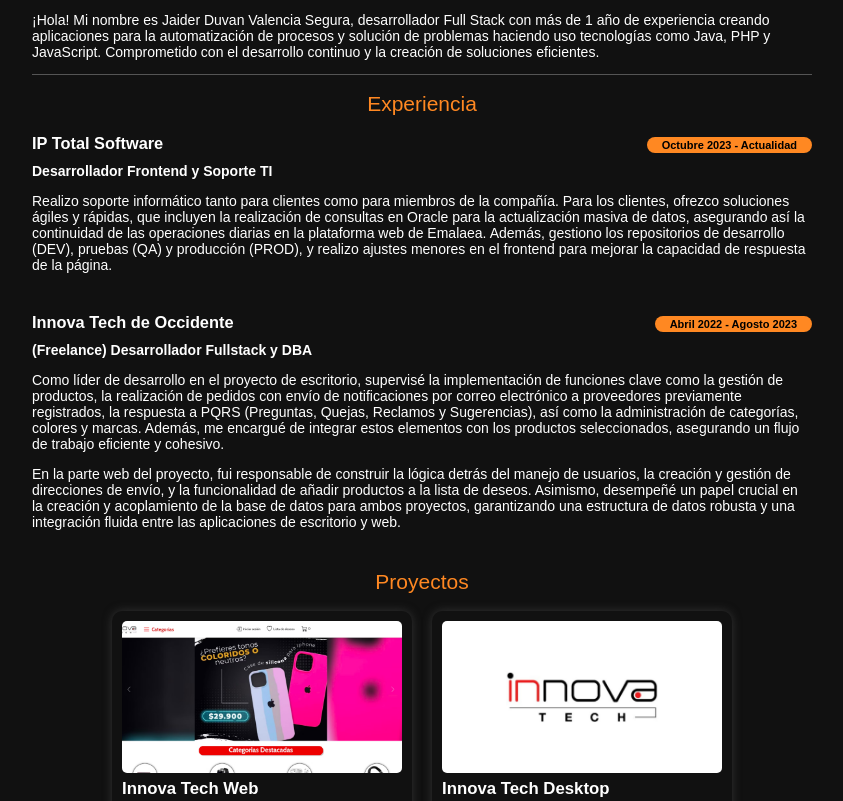
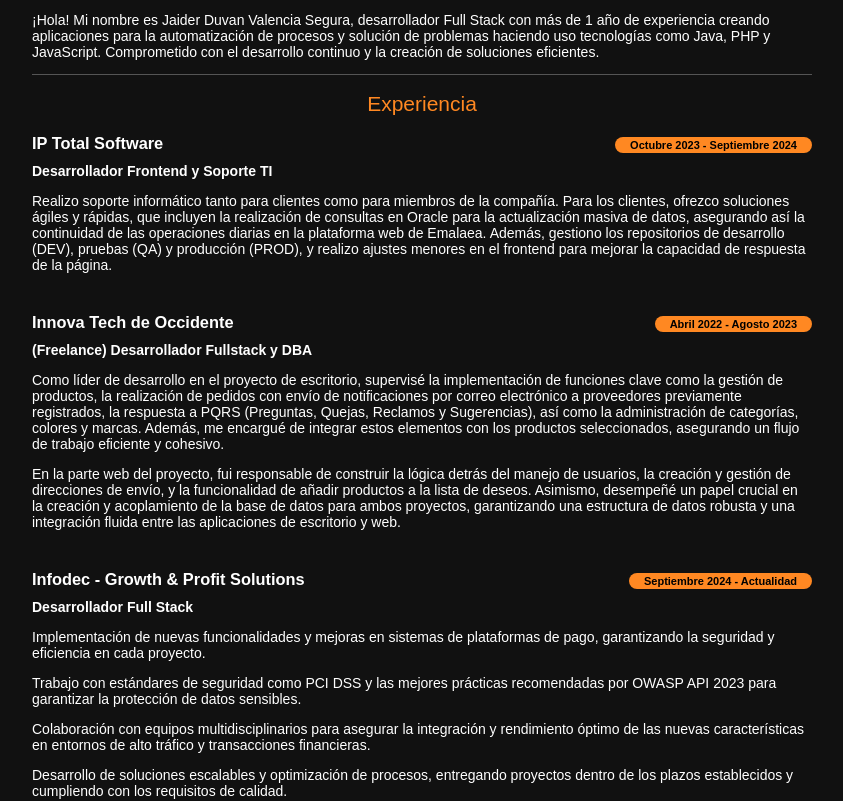
Before and after one commit to Dragnell27/Portafolio, a React (Vite) app: page / in a window 1280 px wide. Shown: the part 640-1441 px from the top of the page, without its empty margins (218-1061 px from the left). Built offline with nearby package versions, Linux system fonts and the light colour scheme.

Commit message:
Actualización de experiencia laboral

```diff
--- a/src/components/Generic.jsx
+++ b/src/components/Generic.jsx
@@ -213,7 +213,7 @@
         {
             company: "IP Total Software",
             role: "Desarrollador Frontend y Soporte TI",
-            date: "Octubre 2023 - Actualidad",
+            date: "Octubre 2023 - Septiembre 2024",
             description: ["Realizo soporte informático tanto para clientes como para miembros de la compañía. Para los clientes, ofrezco soluciones ágiles y rápidas, que incluyen la realización de consultas en Oracle para la actualización masiva de datos, asegurando así la continuidad de las operaciones diarias en la plataforma web de Emalaea. Además, gestiono los repositorios de desarrollo (DEV), pruebas (QA) y producción (PROD), y realizo ajustes menores en el frontend para mejorar la capacidad de respuesta de la página."],
         },
         {
@@ -221,6 +221,12 @@
             role: "(Freelance) Desarrollador Fullstack y DBA",
             date: "Abril 2022 - Agosto 2023",
             description: ["Como líder de desarrollo en el proyecto de escritorio, supervisé la implementación de funciones clave como la gestión de productos, la realización de pedidos con envío de notificaciones por correo electrónico a proveedores previamente registrados, la respuesta a PQRS (Preguntas, Quejas, Reclamos y Sugerencias), así como la administración de categorías, colores y marcas. Además, me encargué de integrar estos elementos con los productos seleccionados, asegurando un flujo de trabajo eficiente y cohesivo.", "En la parte web del proyecto, fui responsable de construir la lógica detrás del manejo de usuarios, la creación y gestión de direcciones de envío, y la funcionalidad de añadir productos a la lista de deseos. Asimismo, desempeñé un papel crucial en la creación y acoplamiento de la base de datos para ambos proyectos, garantizando una estructura de datos robusta y una integración fluida entre las aplicaciones de escritorio y web."]
+        },
+        {
+            company: "Infodec - Growth & Profit Solutions",
+            role: "Desarrollador Full Stack",
+            date: "Septiembre 2024 - Actualidad",
+            description: ["Implementación de nuevas funcionalidades y mejoras en sistemas de plataformas de pago, garantizando la seguridad y eficiencia en cada proyecto.", "Trabajo con estándares de seguridad como PCI DSS y las mejores prácticas recomendadas por OWASP API 2023 para garantizar la protección de datos sensibles.","Colaboración con equipos multidisciplinarios para asegurar la integración y rendimiento óptimo de las nuevas características en entornos de alto tráfico y transacciones financieras.","Desarrollo de soluciones escalables y optimización de procesos, entregando proyectos dentro de los plazos establecidos y cumpliendo con los requisitos de calidad."]
         },
     ]
 
```
